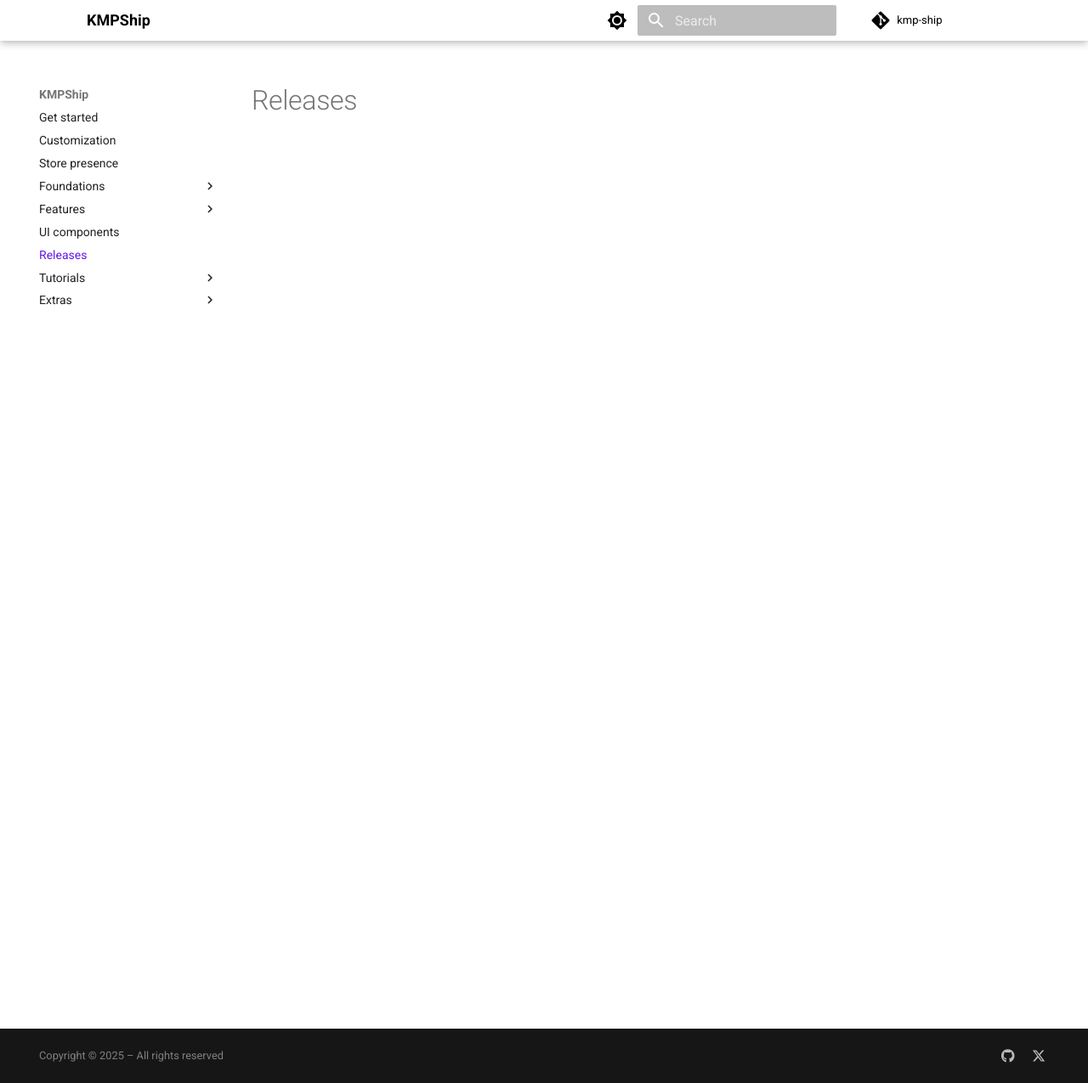
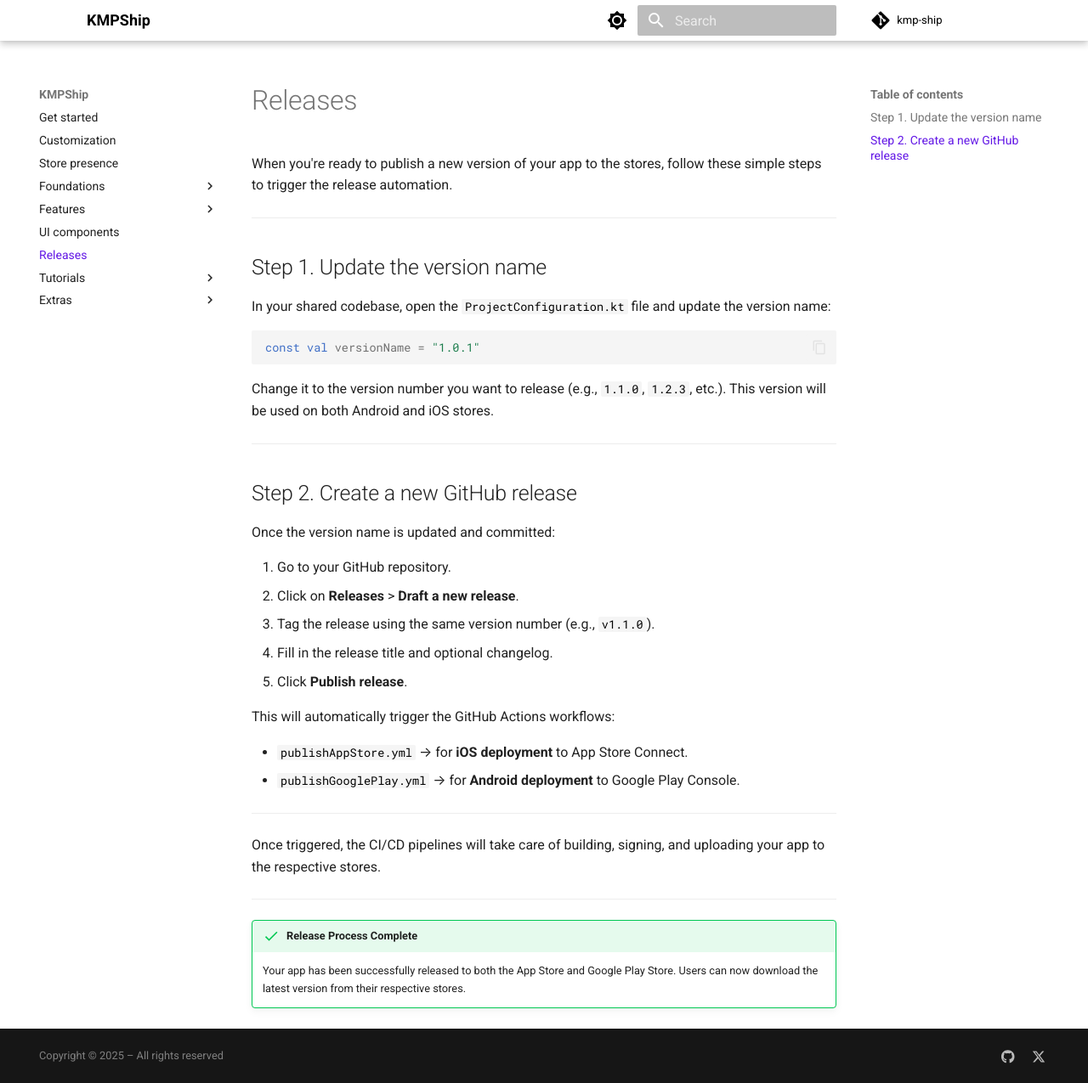
Before and after one commit to Tweener/kmpshipdoc, an MkDocs documentation site: the page built from docs/releases.md, in a window 1280 px wide and 1275 px high. Shown: the whole window at 85% size. Built offline with MkDocs 1.6.1 and Material for MkDocs 9.7.7, drawn with Linux system fonts in a browser that asks for light colours; comment, search, counter and statistics services are not loaded.

Commit message:
Fill Releases page

````diff
--- a/docs/releases.md
+++ b/docs/releases.md
@@ -1 +1,42 @@
 # Releases
+
+When you're ready to publish a new version of your app to the stores, follow these simple steps to trigger the release automation.
+
+---
+
+## Step 1. Update the version name
+
+In your shared codebase, open the `ProjectConfiguration.kt` file and update the version name:
+
+```kotlin
+const val versionName = "1.0.1"
+```
+
+Change it to the version number you want to release (e.g., `1.1.0`, `1.2.3`, etc.). This version will be used on both Android and iOS stores.
+
+---
+
+## Step 2. Create a new GitHub release
+
+Once the version name is updated and committed:
+
+1. Go to your GitHub repository.
+2. Click on **Releases** > **Draft a new release**.
+3. Tag the release using the same version number (e.g., `v1.1.0`).
+4. Fill in the release title and optional changelog.
+5. Click **Publish release**.
+
+This will automatically trigger the GitHub Actions workflows:
+
+* `publishAppStore.yml` → for **iOS deployment** to App Store Connect.
+* `publishGooglePlay.yml` → for **Android deployment** to Google Play Console.
+
+---
+
+Once triggered, the CI/CD pipelines will take care of building, signing, and uploading your app to the respective stores.
+
+---
+
+!!! success "Release Process Complete"
+
+    Your app has been successfully released to both the App Store and Google Play Store. Users can now download the latest version from their respective stores.
````
